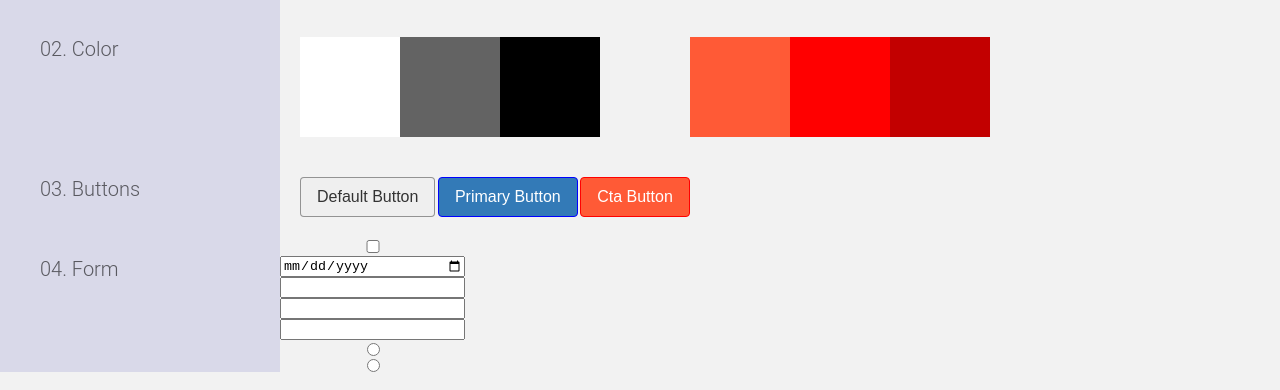
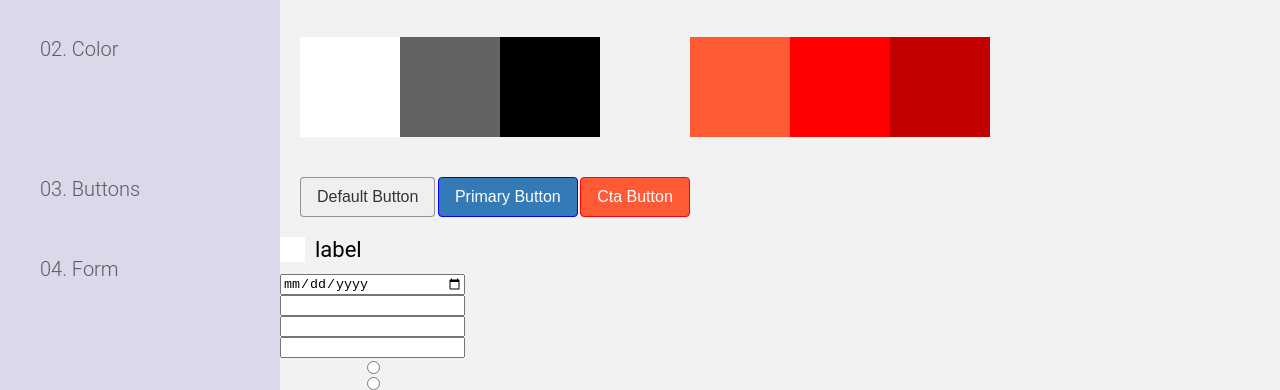
Before and after one commit to abath88/Atoms, a plain HTML site: page index.html in a window 1280 px wide. Shown: the part 426-816 px from the top of the page. Drawn offline with Linux system fonts and the light colour scheme.

Commit message:
some additional code

```diff
--- a/index.html
+++ b/index.html
@@ -73,7 +73,11 @@
             </div>
             <div class="content">
                 <form action="/login" method="post">
-                    <input type="checkbox" name="checkbox">
+                    <label class="mycon">
+                        <input type="checkbox">
+                        <span class="checkmark"></span>
+                        label
+                    </label>
                     <input type="date" name="" id="">
                     <input type="password" name="" id="">
                     <input type="text" name="street" id="">
--- a/style.css
+++ b/style.css
@@ -148,4 +148,76 @@ p {
 form {
     display: flex;
     flex-direction: column;
+
 }
+
+
+
+.mycon {
+  height: 25px;
+  display: block;
+  position: relative;
+  padding-left: 35px;
+  margin-bottom: 12px;
+  cursor: pointer;
+  font-size: 22px;
+  -webkit-user-select: none;
+  -moz-user-select: none;
+  -ms-user-select: none;
+  user-select: none;
+}
+
+.mycon input {
+  position: absolute;
+  opacity: 0;
+  cursor: pointer;
+  height: 0;
+  width: 0;
+}
+
+/* Create a custom checkbox */
+.checkmark {
+  position: absolute;
+  top: 0;
+  left: 0;
+  height: 25px;
+  width: 25px;
+  background-color: #fff;
+}
+
+.mycon:hover > .checkmark {
+    background-color: #2196F3;
+}
+
+/* On mouse-over, add a grey background color */
+
+
+/* When the checkbox is checked, add a blue background */
+.mycon input:checked ~ .checkmark {
+  background-color: #2196F3;
+}
+
+/* Create the checkmark/indicator (hidden when not checked) */
+.checkmark:after {
+  content: "";
+  position: absolute;
+  display: none;
+}
+
+/* Show the checkmark when checked */
+.mycon input:checked ~ .checkmark:after {
+  display: block;
+}
+
+/* Style the checkmark/indicator */
+.mycon .checkmark:after {
+  left: 9px;
+  top: 5px;
+  width: 5px;
+  height: 10px;
+  border: solid white;
+  border-width: 0 3px 3px 0;
+  -webkit-transform: rotate(45deg);
+  -ms-transform: rotate(45deg);
+  transform: rotate(45deg);
+}
```
